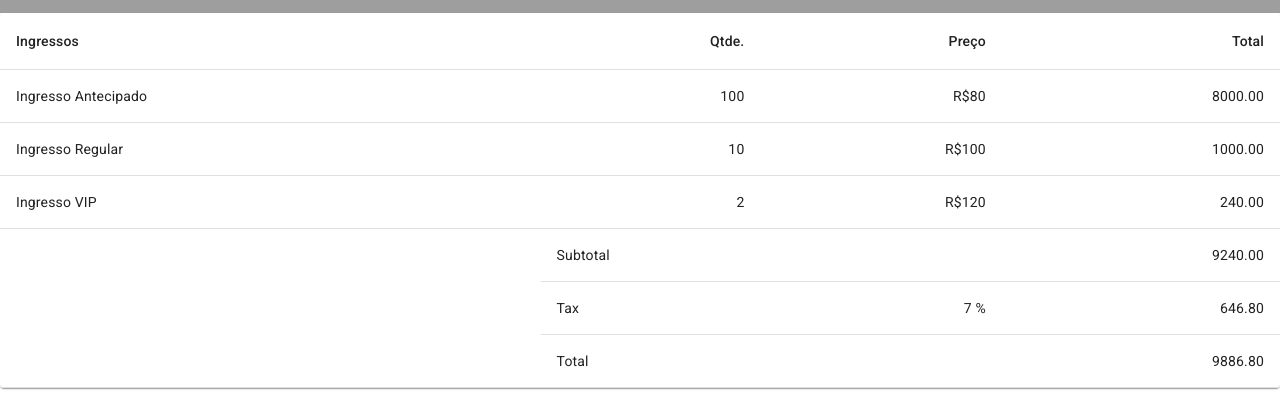
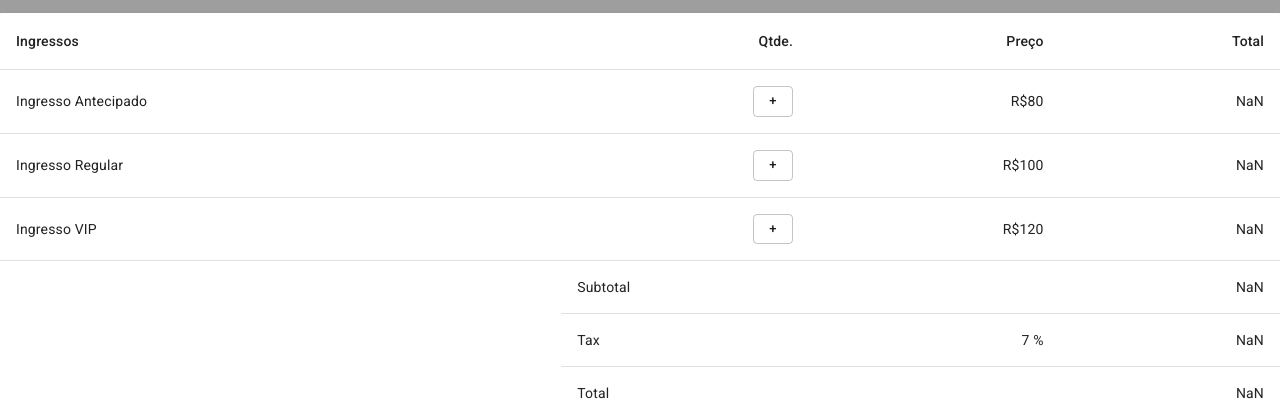
Before and after one commit to vmdev10/gestor-eventos, a React (Create React App) app: page /event/1/ticket in a window 1280 px wide. Shown: the part 403-819 px from the top of the page. Built offline with nearby package versions, Linux system fonts and the light colour scheme; grey boxes are pictures that could not be loaded.

Commit message:
Tickets/indes.jsx component receives the ticket quantities selected in the GroupsButton.jsx component

```diff
--- /dev/null
+++ b/src/components/GroupedButtons/index.jsx
@@ -0,0 +1,29 @@
+import React, { useState } from "react";
+import Button from "@material-ui/core/Button";
+import ButtonGroup from "@material-ui/core/ButtonGroup";
+
+function GroupedButtons(props) {
+  const amount = props.amount
+  const [counter, setCounter] = useState(0);
+
+  const handleIncrement = () => {
+    setCounter(counter + 1)
+    amount(counter)
+  };
+
+  const handleDecrement = () => {
+    setCounter(counter - 1);
+    amount(counter)
+  };
+
+  const displayCounter = counter > 0;
+  return (
+    <ButtonGroup size="small" aria-label="small outlined button group">
+      { <Button onClick={handleIncrement}>+</Button> }
+      { displayCounter && <Button disabled>{counter}</Button> }
+      { displayCounter && <Button onClick={handleDecrement}>-</Button> }
+    </ButtonGroup>
+  );
+}
+
+export default GroupedButtons;
--- a/src/components/Tickets/index.jsx
+++ b/src/components/Tickets/index.jsx
@@ -1,6 +1,7 @@
 import "./index.css";
 
 import BannerEvent from "../BannerEvent/Index";
+import GroupedButtons from '../GroupedButtons'
 
 import { makeStyles } from "@material-ui/core/styles";
 import Table from "@material-ui/core/Table";
@@ -11,9 +12,7 @@ import TableHead from "@material-ui/core/TableHead";
 import TableRow from "@material-ui/core/TableRow";
 import Paper from "@material-ui/core/Paper";
 
-import React from "react";
-
-const TAX_RATE = 0.07;
+import React, { useState } from "react";
 
 const useStyles = makeStyles({
   table: {
@@ -21,35 +20,46 @@ const useStyles = makeStyles({
   },
 });
 
-function ccyFormat(num) {
-  return `${num.toFixed(2)}`;
-}
 
-function priceRow(qty, unit) {
+function Tickets() {
+  const classes = useStyles();
+
+  const [amount, setAmount] = useState(0)
+
+  const priceRow = (qty, unit) => {
     return qty * unit;
   }
 
-function createRow(desc, qty, unit) {
+  const createRow = (desc, qty, unit) => {
     const price = priceRow(qty, unit);
     return { desc, qty, unit, price };
   }
 
-function subtotal(items) {
-  return items.map(({ price }) => price).reduce((sum, i) => sum + i, 0);
+
+  const sendAmount = (amount) => {
+    setAmount(amount)
   }
 
   const rows = [
-  createRow("Ingresso Antecipado", 100, 80),
-  createRow("Ingresso Regular", 10, 100),
-  createRow("Ingresso VIP", 2, 120),
+    createRow("Ingresso Antecipado", <GroupedButtons amount={sendAmount}/>, 80),
+    createRow("Ingresso Regular", <GroupedButtons amount={sendAmount}/>, 100),
+    createRow("Ingresso VIP", <GroupedButtons amount={sendAmount}/>, 120),
   ];
+
+  const TAX_RATE = 0.07;
+
+  const ccyFormat = (num) => {
+    return `${num.toFixed(2)}`;
+  }
+
+  const subtotal = (items) => {
+    return items.map(({ price }) => price).reduce((sum, i) => sum + i, 0);
+  }
 
   const invoiceSubtotal = subtotal(rows);
   const invoiceTaxes = TAX_RATE * invoiceSubtotal;
   const invoiceTotal = invoiceTaxes + invoiceSubtotal;
 
-function Tickets() {
-  const classes = useStyles();
 
   return (
     <div className="TicketContainer">
@@ -69,7 +79,7 @@ function Tickets() {
             {rows.map((row) => (
               <TableRow key={row.desc}>
                 <TableCell>{row.desc}</TableCell>
-                <TableCell align="right">{row.qty}</TableCell>
+                <TableCell align="right">{ row.qty }</TableCell>
                 <TableCell align="right">R${row.unit}</TableCell>
                 <TableCell align="right">{ccyFormat(row.price)}</TableCell>
               </TableRow>
```
Lines whose indentation alone changed are shown as unchanged.
